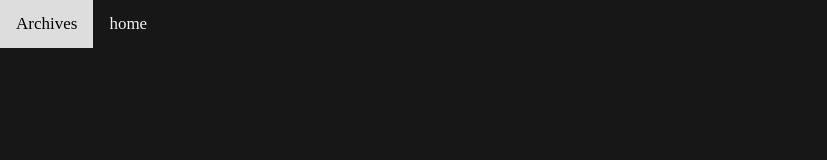
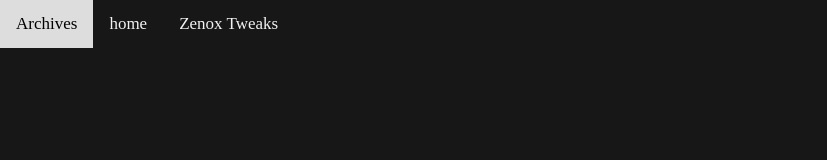
Before and after one commit to GetDragonOS/getdragonos.github.io, a plain HTML site: page index.html in a window 1280 px wide. Shown: the top 160 px of the page, without its empty margins (0-827 px from the left). Drawn offline with Linux system fonts and the light colour scheme; a web font is replaced by a local one.

Commit message:
Update index.html

```diff
--- a/index.html
+++ b/index.html
@@ -7,6 +7,7 @@
     <div class="navbar">
         <a href="archives.html">Archives</a>
         <a href="index.html">home</a>
+        <a hrev="https://stormwrld.github.io/ztweaks/">Zenox Tweaks</a>
     </div>
     <div id="app">
     <div id="code">
```
